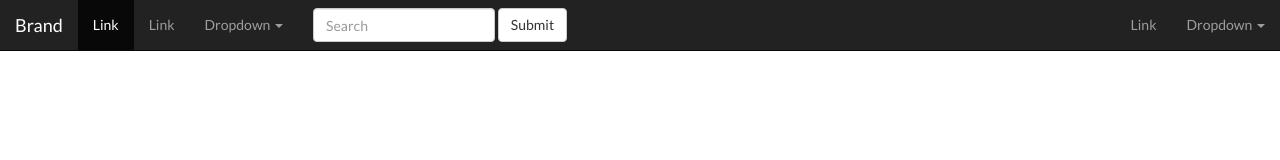
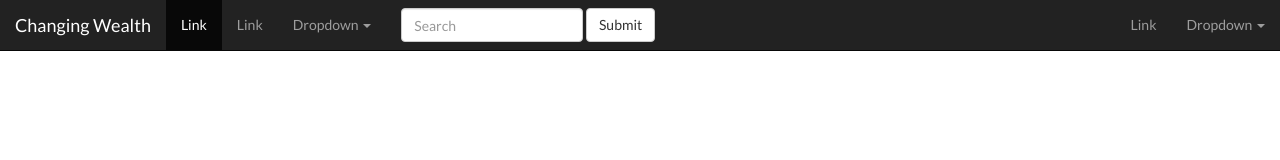
Before and after one commit to chwgt/mockups, a plain HTML site: page index.html in a window 1280 px wide. Drawn offline with nearby package versions, Linux system fonts and the light colour scheme.

Commit message:
Get Bootstrapped

```diff
--- a/index.html
+++ b/index.html
@@ -5,7 +5,7 @@
     <meta http-equiv="X-UA-Compatible" content="IE=edge">
     <meta name="viewport" content="width=device-width, initial-scale=1">
     <!-- The above 3 meta tags *must* come first in the head; any other head content must come *after* these tags -->
-    <title>Bootstrap 101 Template</title>
+    <title>Changing Wealth</title>
 
     <!-- Bootstrap and custom-->
     <link href="css/bootstrap.min.css" rel="stylesheet">
@@ -38,7 +38,7 @@
         <span class="icon-bar"></span>
         <span class="icon-bar"></span>
       </button>
-      <a class="navbar-brand" href="#">Brand</a>
+      <a class="navbar-brand" href="/">Changing Wealth</a>
     </div>
 
     <!-- Collect the nav links, forms, and other content for toggling -->
@@ -59,12 +59,14 @@
           </ul>
         </li>
       </ul>
+
       <form class="navbar-form navbar-left">
         <div class="form-group">
           <input type="text" class="form-control" placeholder="Search">
         </div>
         <button type="submit" class="btn btn-default">Submit</button>
       </form>
+
       <ul class="nav navbar-nav navbar-right">
         <li><a href="#">Link</a></li>
         <li class="dropdown">
```
